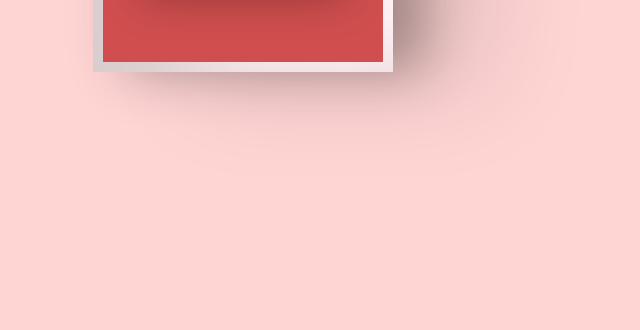
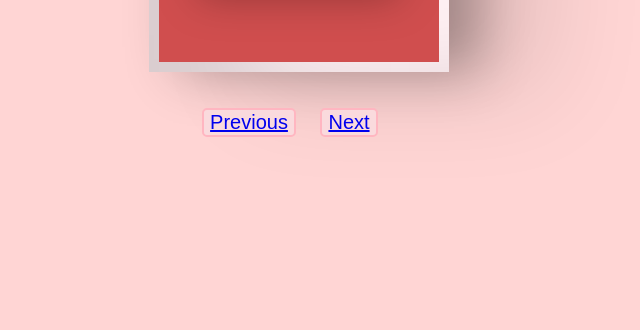
Before and after one commit to hanttnaing/project-1, a plain HTML site: page index.html in a window 1280 px wide. Shown: the part 486-816 px from the top of the page, without its empty margins (341-981 px from the left). Drawn offline with Linux system fonts and the light colour scheme; a web font is replaced by a local one.

Commit message:
Update card1.css

```diff
--- a/css/card1.css
+++ b/css/card1.css
@@ -133,11 +133,23 @@ input#open {
     text-align: center;
 }
 
-.button{
+.button1{
   position: absolute;
   background: #fadadd;
 	border: 2px solid lightpink;
 	font-size: 20px;
   border-radius: 5px;
   margin-top: 400px;
+  margin-right: 100px;
 }
+
+.button2{
+  position: absolute;
+  background: #fadadd;
+	border: 2px solid lightpink;
+	font-size: 20px;
+  border-radius: 5px;
+  margin-top: 400px;
+  margin-left: 100px;
+
+}
```
